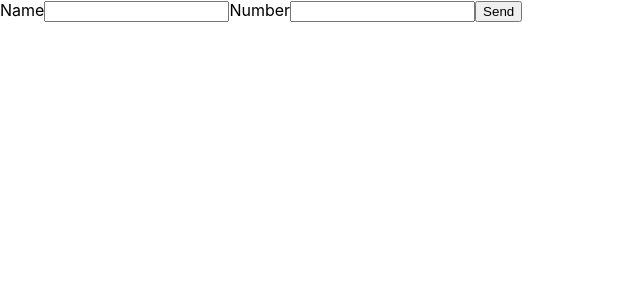
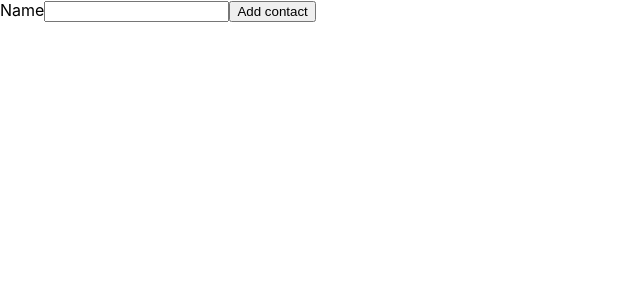
Before and after one commit to theUncleOleh/phonebooknext, a React (Create React App) app: page / in a window 1280 px wide. Shown: the top 300 px of the page, without its empty margins (0-640 px from the left). Built offline with nearby package versions, Linux system fonts and the light colour scheme.

Commit message:
add form

```diff
--- a/package.json
+++ b/package.json
@@ -7,6 +7,7 @@
     "@testing-library/jest-dom": "^5.16.1",
     "@testing-library/react": "^12.1.2",
     "@testing-library/user-event": "^13.5.0",
+    "nanoid": "^3.3.2",
     "react": "^17.0.2",
     "react-dom": "^17.0.2",
     "react-scripts": "5.0.0",
--- a/src/components/App.jsx
+++ b/src/components/App.jsx
@@ -1,4 +1,5 @@
 import React, { Component } from 'react';
+
 
 class App extends Component {
   state = {
@@ -17,6 +18,7 @@ class App extends Component {
 
   handleSubmit = event => {
     event.preventDefault();
+    console.log(this.state);
   };
 
   render() {
@@ -34,7 +36,8 @@ class App extends Component {
             required
           />
         </label>
-        <label htmlFor="">
+
+        {/* <label htmlFor="">
           Number
           <input
             type="tel"
@@ -45,8 +48,8 @@ class App extends Component {
             title="Phone number must be digits and can contain spaces, dashes, parentheses and can start with +"
             required
           />
-        </label>
-        <button type="submit">Send</button>
+        </label> */}
+        <button type="submit">Add contact</button>
       </form>
     );
   }
```
Also changed, not shown: src/components/Form/Form.jsx (+14 -0 lines), 1 other file (tests, documents, lock files or other folders).
